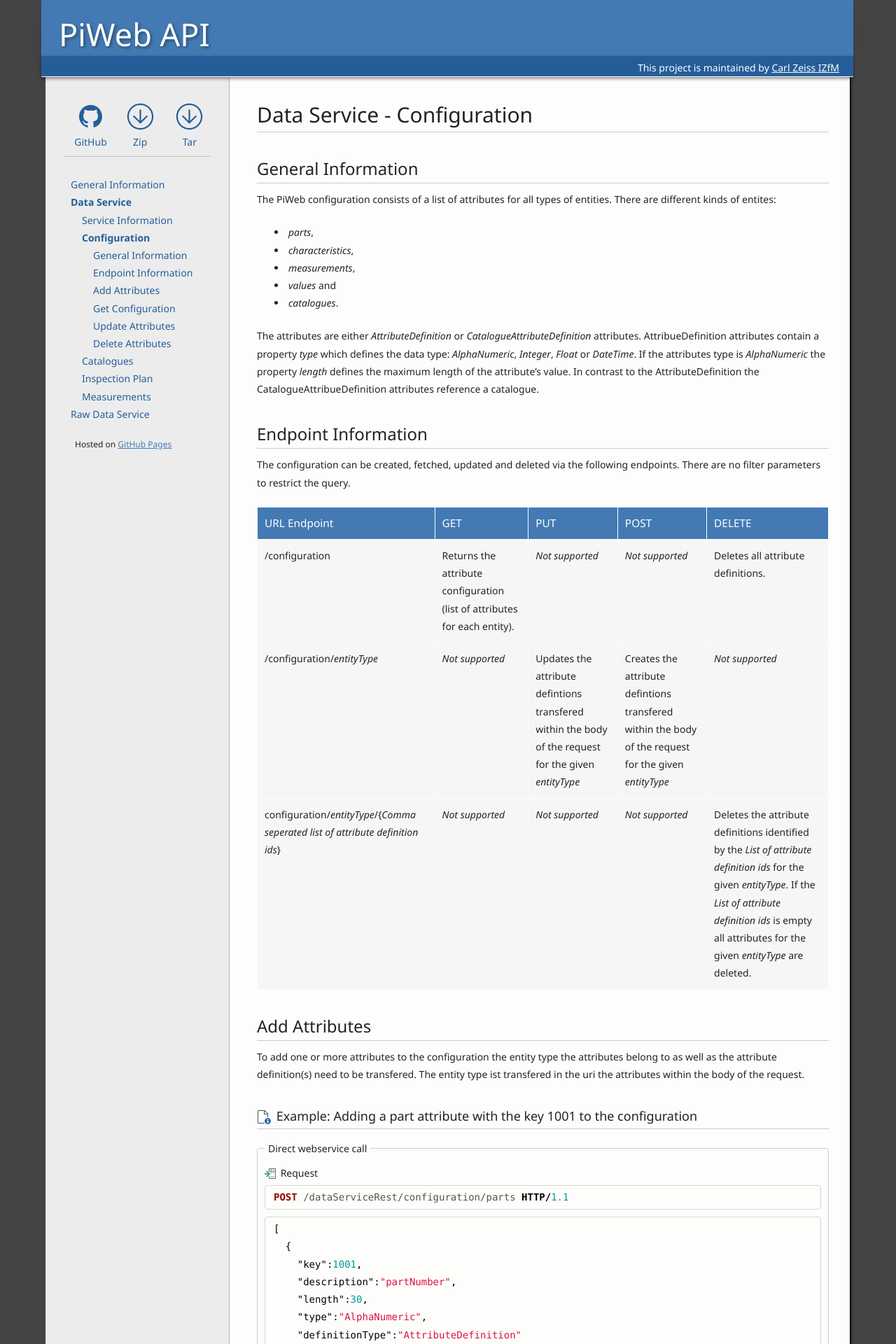
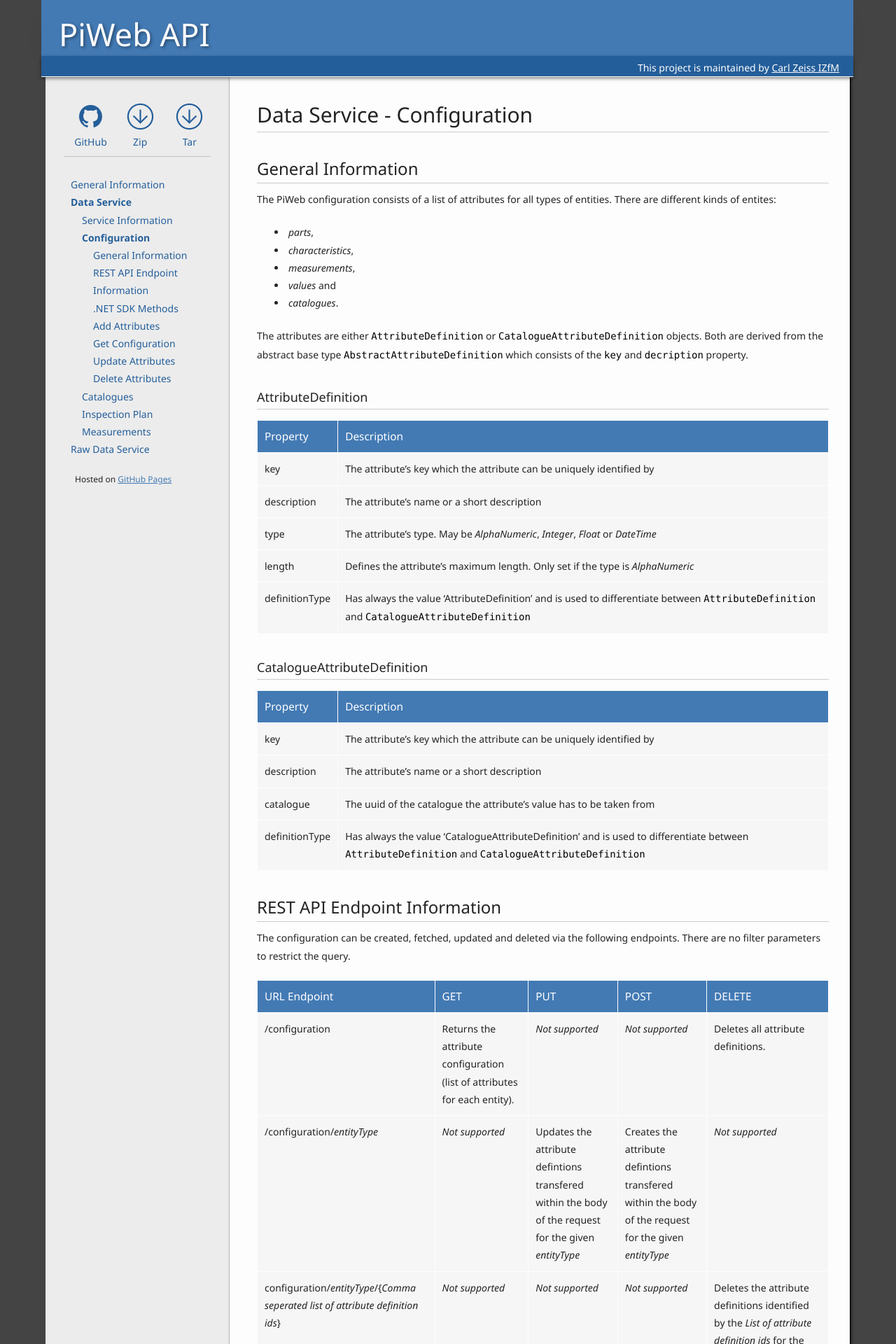
Before and after one commit to ZEISS-PiWeb/PiWeb-Api, a Jekyll site: the page built from _pages/022-configuration.md, in a window 1280 px wide. Shown: the top 1920 px of the page at 70% size. Built offline with Jekyll 4.4.1, drawn with Linux system fonts in a browser that asks for light colours; some of the changed text lies outside the part shown.

Commit message:
Update 022-configuration.md

````diff
--- a/_pages/022-configuration.md
+++ b/_pages/022-configuration.md
@@ -7,7 +7,8 @@
 permalink: /dataservice/configuration/
 sections:
   general: General Information
-  endpoint: Endpoint Information
+  endpoint: REST API Endpoint Information
+  sdk: .NET SDK Methods
   add: Add Attributes
   get: Get Configuration
   update: Update Attributes
@@ -25,9 +26,26 @@
 * *values* and
 * *catalogues*.
 
-The attributes are either *AttributeDefinition* or *CatalogueAttributeDefinition* attributes.
-AttribueDefinition attributes contain a property *type* which defines the data type: *AlphaNumeric*, *Integer*, *Float* or *DateTime*. If the attributes type is *AlphaNumeric* the property *length* defines the maximum length of the attribute's value.
-In contrast to the AttributeDefinition the CatalogueAttribueDefinition attributes reference a catalogue.
+The attributes are either ```AttributeDefinition``` or ```CatalogueAttributeDefinition``` objects. Both are derived from the abstract base type ```AbstractAttributeDefinition``` which consists of the ```key``` and ```decription``` property.
+
+###AttributeDefinition
+
+Property      | Description
+--------------|--------------------------------------------------------------------
+key           | The attribute's key which the attribute can be uniquely identified by
+description   | The attribute's name or a short description
+type          | The attribute's type. May be *AlphaNumeric*, *Integer*, *Float* or *DateTime*
+length        | Defines the attribute's maximum length. Only set if the type is *AlphaNumeric*
+definitionType| Has always the value 'AttributeDefinition' and is used to differentiate between  ```AttributeDefinition``` and ```CatalogueAttributeDefinition```
+
+###CatalogueAttributeDefinition
+
+Property      | Description
+--------------|--------------------------------------------------------------------
+key           | The attribute's key which the attribute can be uniquely identified by
+description   | The attribute's name or a short description
+catalogue     | The uuid of the catalogue the attribute's value has to be taken from
+definitionType| Has always the value 'CatalogueAttributeDefinition' and is used to differentiate between  ```AttributeDefinition``` and ```CatalogueAttributeDefinition```
 
 {% comment %}----------------------------------------------------------------------------------------------- {% endcomment %}
 
@@ -40,6 +58,22 @@
 /configuration| Returns the attribute configuration (list of attributes for each entity). | *Not supported* | *Not supported* | Deletes all attribute definitions.
 /configuration/*entityType*| *Not supported* | Updates the attribute defintions transfered within the body of the request for the given *entityType* |  Creates the attribute defintions transfered within the body of the request for the given *entityType* | *Not supported*
 configuration/*entityType*/{*Comma seperated list of attribute definition ids*} | *Not supported* | *Not supported* | *Not supported* | Deletes the attribute definitions identified by the *List of attribute definition ids* for the given *entityType*. If the *List of attribute definition ids* is empty all attributes for the given *entityType* are deleted.
+
+{% comment %}----------------------------------------------------------------------------------------------- {% endcomment %}
+
+## {{ page.sections['sdk'] }}
+
+### Get Configuration
+
+Method Name | Parmeter<br>*Optional Parameter[default value]* | Parameter Description
+------------|-------------------------------------------------|----------------------
+GetConfiguration | *CancellationToken ct [null]* |  The ```CancellationToken ct``` gives the possibility to cancel the asyncronous call.
+
+### Create Configuration Attributes
+
+Method Name | Parmeter<br>*Optional Parameter[default value]* | Parameter Description
+------------|-------------------------------------------------|----------------------
+CreateAttributeDefinition | Entity entity<br>AbstractAttributeDefinition definition<br>*CancellationToken ct [null]* |  The ```CancellationToken ct``` gives the possibility to cancel the asyncronous call.
 
 {% comment %}----------------------------------------------------------------------------------------------- {% endcomment %}
 
````
